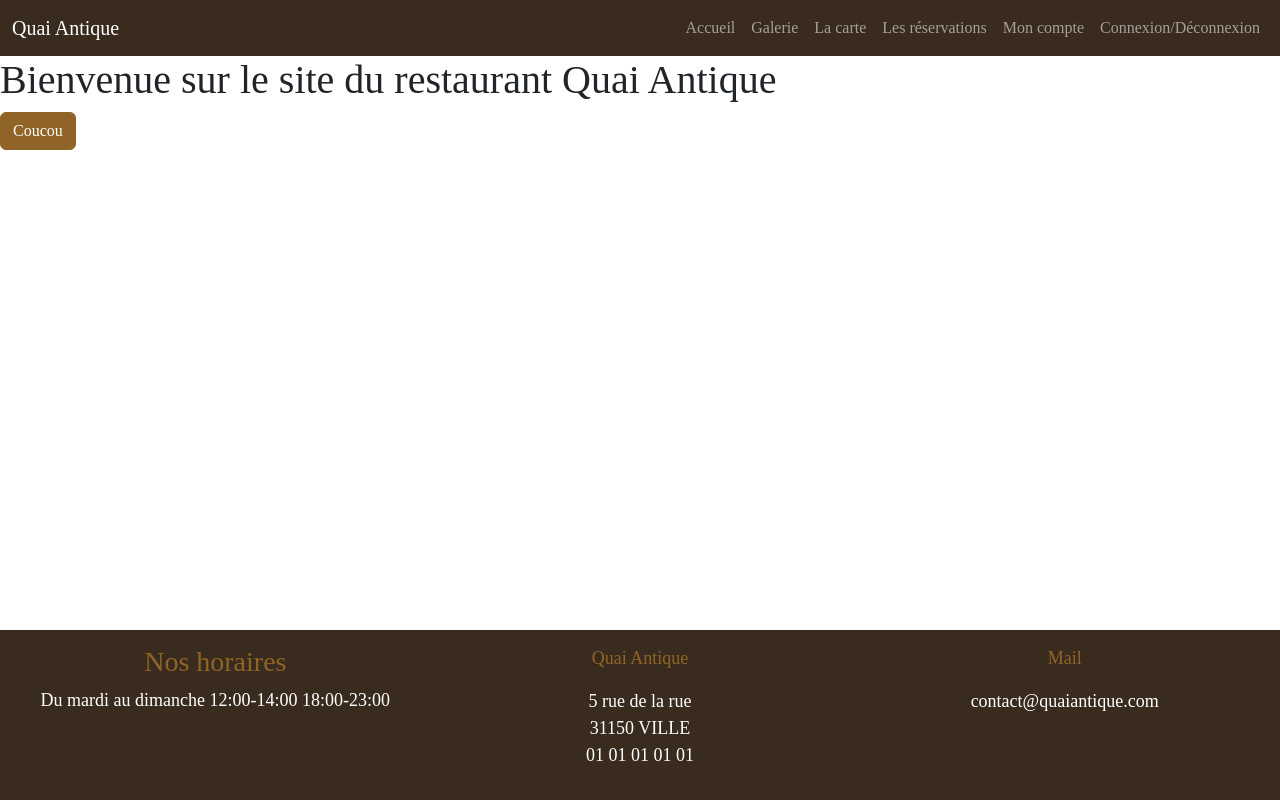
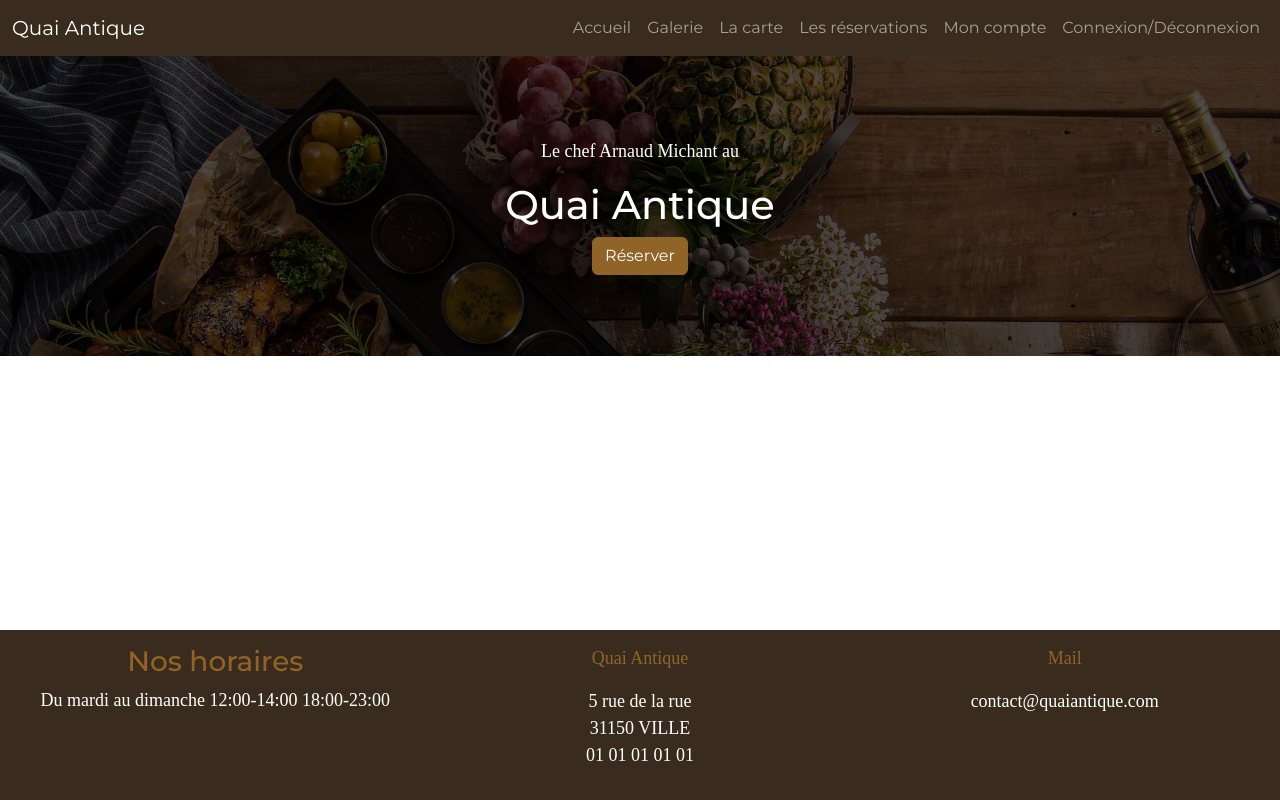
Before and after one commit to Artheliah/QuaiAntique, a website with bundled scripts: page index.html in a window 1280 px wide. Built offline with nearby package versions, Linux system fonts and the light colour scheme; files whose address does not match are found by name; a web font is replaced by a local one.

Commit message:
add images + title

```diff
--- a/index.html
+++ b/index.html
@@ -7,6 +7,9 @@
     <link rel="preconnect" href="https://fonts.googleapis.com">
     <link rel="preconnect" href="https://fonts.gstatic.com" crossorigin>
     <link href="https://fonts.googleapis.com/css2?family=Hind+Madurai:wght@300;400;500;600;700&display=swap"
+        rel="stylesheet">
+    <link rel="preconnect" href="https://fonts.gstatic.com" crossorigin>
+    <link href="https://fonts.googleapis.com/css2?family=Montserrat:ital,wght@0,100..900;1,100..900&display=swap"
         rel="stylesheet">
     <link rel="stylesheet" href="scss/main.css" />
     <title>Document</title>
@@ -61,7 +64,7 @@
             </div>
             <div class="col-6 col-lg-4">
                 <p class="text-primary">Quai Antique </p>
-                    <p>5 rue de la rue <br />
+                <p>5 rue de la rue <br />
                     31150 VILLE <br />
                     01 01 01 01 01
                 </p>
--- a/pages/home.html
+++ b/pages/home.html
@@ -1,3 +1,8 @@
-<h1>Bienvenue sur le site du restaurant Quai Antique</h1>
 
-<button class="btn btn-primary">Coucou</button>
+<div class="hero-scene text-center text-white">
+    <div class="hero-scene-content">
+    <p>Le chef Arnaud Michant au</p>
+    <h1>Quai Antique</h1>
+    <button class="btn btn-primary">Réserver</button>
+</div>
+</div>
--- a/scss/main.scss
+++ b/scss/main.scss
@@ -1,23 +1,53 @@
 @import url("/node_modules/bootstrap-icons/font/bootstrap-icons.css");
 @import 'custom';
 
-html{
+html {
     position: relative;
     min-height: 100%;
 }
 
-main{
+main {
     margin-bottom: 250px;
 }
 
-footer.footer{
+footer.footer {
     padding: 15px;
     position: absolute;
     bottom: 0;
     width: 100%;
 }
 
-p{
+p {
     font-family: $font-family-serif;
     font-size: 18px;
 }
+
+.hero-scene {
+position: relative;
+    &::before {
+        content:"";
+        position: absolute;
+        top: 0;
+        left: 0;
+        width: 100%;
+        height: 100%;
+        background-image: url(../images/planche.jpg);
+        background-size: cover;
+        filter: brightness(.3);
+    }
+    *{
+        //positionner le tout devant l'image
+        position: relative;
+    }
+
+.hero-scene-content{
+    height: 300px;
+    display: flex;
+    flex-direction: column;
+    align-items: center;
+    justify-content: center;
+
+
+}
+
+}
```
Also changed, not shown: images/bar.jpg (added), images/cafe.jpg (added), images/cuisine.jpg (added), images/planche.jpg (added), images/verres.jpg (added), scss/main.css, 2 other files.
